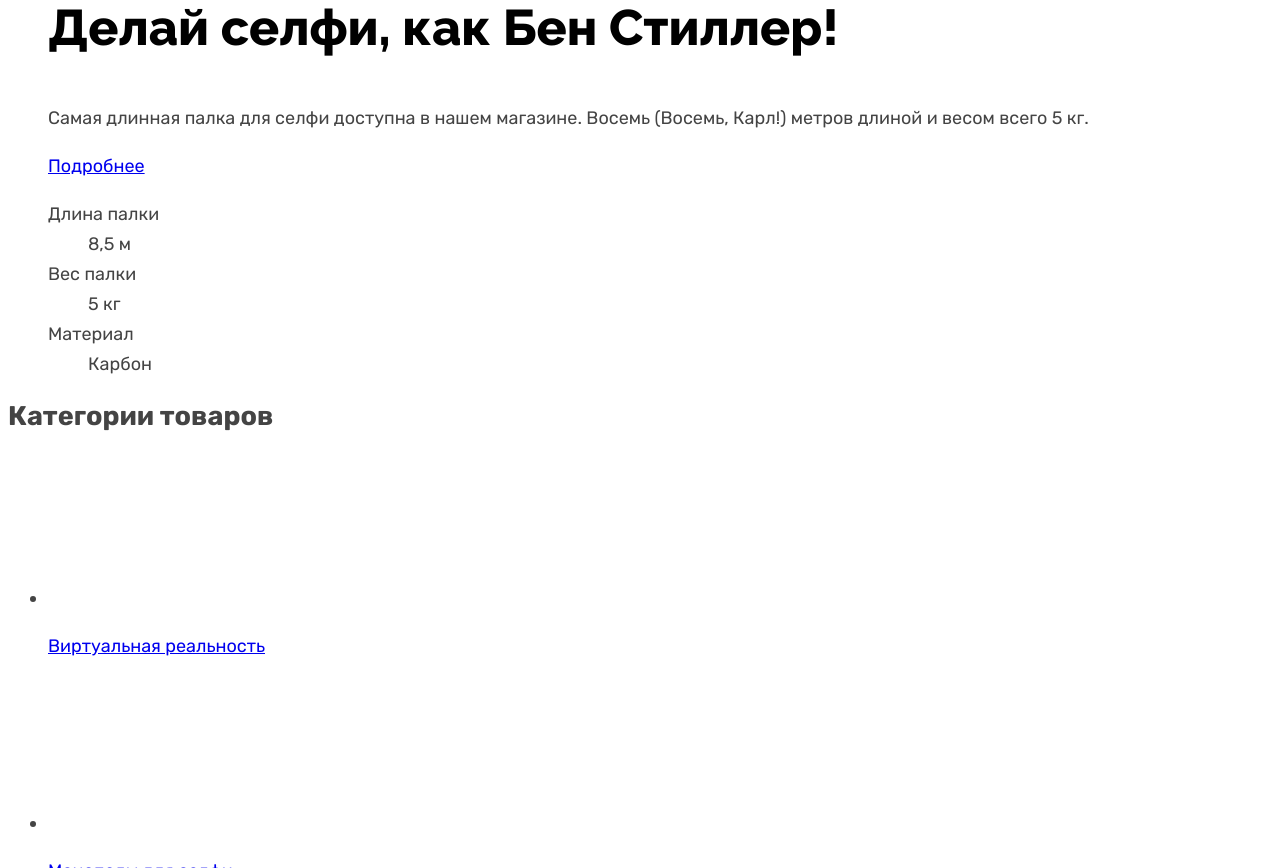
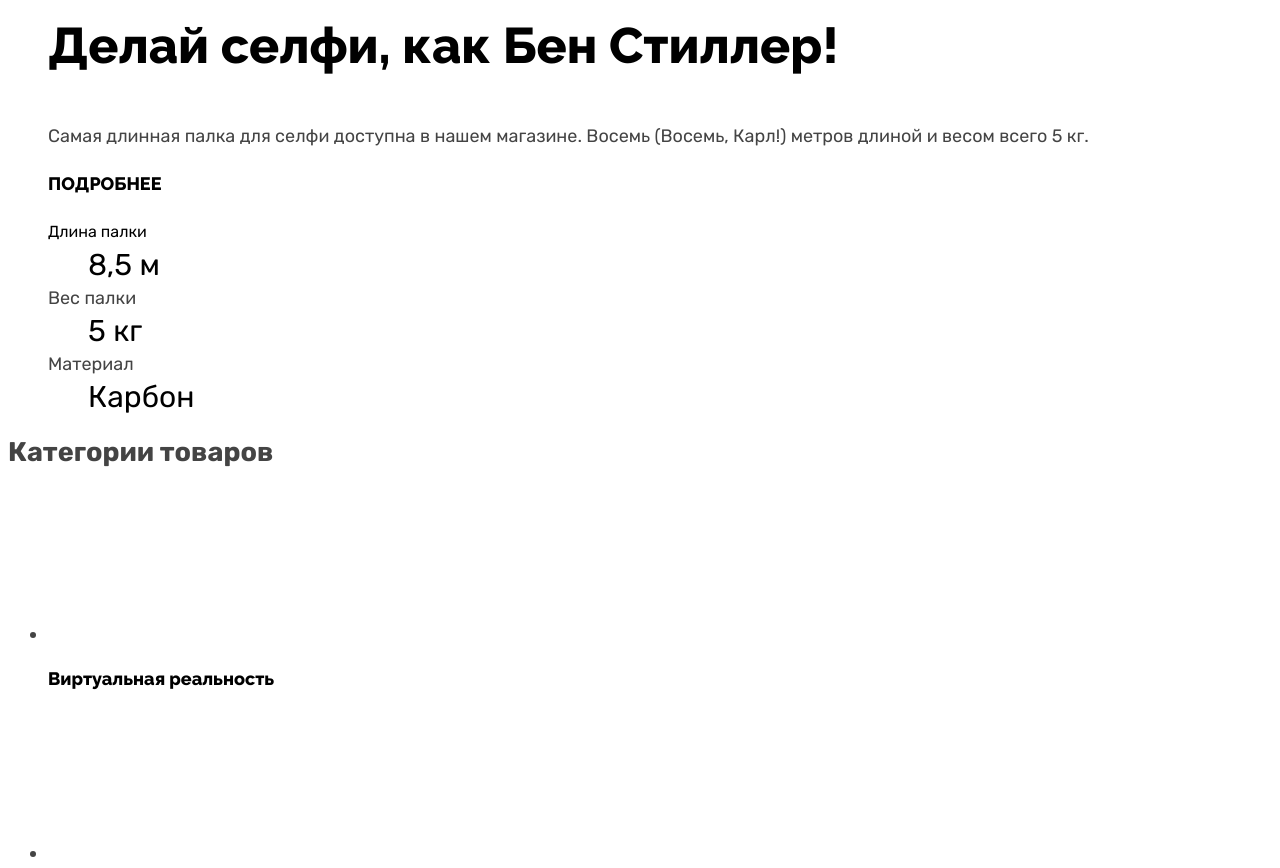
Before and after one commit to purpleracoon/2060081-device-34, a plain HTML site: page index.html in a window 1280 px wide. Shown: the part 1932-2800 px from the top of the page. Drawn offline with Linux system fonts and the light colour scheme; files whose address does not match are found by name.

Commit message:
Продолжает базовую стилизацию

```diff
--- a/index.html
+++ b/index.html
@@ -116,11 +116,11 @@
             <p class="gallery-item-title">Порхает как бабочка, жалит как пчела!</p>
             <p class="gallery-item-subtitle">Этот обычный, на первый взгляд, квадрокоптер оснащен мощным лазером замаскированным под стандартную камеру.</p>
             <a class="button more-button" href="#">Подробнее</a>
-            <dl class="gallery-information-list ">
+            <dl class="gallery-information-list">
               <dt class="gallery-item-feature">Дальность полета</dt>
               <dd class="gallery-item-value">800 м</dd>
-              <dt class="gallery-specifications-name">Радиус поражения</dt>
-              <dd class="gallery-specifications-item">50 м </dd>
+              <dt class="gallery-item-feature">Радиус поражения</dt>
+              <dd class="gallery-item-value">50 м</dd>
             </dl>
           </li>
           <li class="gallery-item">
@@ -132,7 +132,7 @@
               занятия и соблюдать диету.
             </p>
             <a class="button more-button" href="#">Подробнее</a>
-            <dl class="gallery-information-list ">
+            <dl class="gallery-information-list">
               <dt class="gallery-item-feature">Без подзарядки</dt>
               <dd class="gallery-item-value">48 часов</dd>
             </dl>
@@ -142,16 +142,15 @@
             <img class="slider-image" src="" width="560" height="560" alt="Палка для селфи.">
             <span class="slider-number">03</span>
             <p class="gallery-item-title">Делай селфи, как Бен Стиллер!</p>
-            <p class="gallery-item-subtitle">Самая длинная палка для селфи доступна в нашем магазине. Восемь (Восемь,
-              Карл!) метров длиной и весом всего 5 кг.</p>
+            <p class="gallery-item-subtitle">Самая длинная палка для селфи доступна в нашем магазине. Восемь (Восемь, Карл!) метров длиной и весом всего 5 кг.</p>
             <a class="button more-button" href="#">Подробнее</a>
-            <dl class="gallery-information-list ">
+            <dl class="gallery-information-list">
               <dt class="gallery-item-feature">Длина палки</dt>
               <dd class="gallery-item-value">8,5 м</dd>
               <dt class="gallery-specifications-name">Вес палки</dt>
               <dd class="gallery-item-value">5 кг</dd>
               <dt class="gallery-specifications-name">Материал</dt>
-              <dd class="gallery-specifications-item">Карбон</dd>
+              <dd class="gallery-item-value">Карбон</dd>
               </dl>
           </li>
         </ul>
@@ -213,8 +212,8 @@
           </li>
         </ul>
         <ul class="advantages-service-list">
-          <li class="advantages-service-item delivery-service">
-            <h3 class="advantages-service-title">Гарантия</h3>
+          <li class="advantages-service-item delivery-service advantages-service-item-current">
+            <h3 class="advantages-service-title">Доставка</h3>
             <p class="advantages-service-subtitle">Мы с удовольствием доставим ваш товар прямо к вашему подъезду совершенно бесплатно! Ведь мы неплохо заработаем, поднимая его на ваш этаж.</p>
           </li>
           <li class="advantages-service-item warranty-service visually-hidden">
--- a/styles/styles.css
+++ b/styles/styles.css
@@ -29,7 +29,7 @@
   --color-first: #000000;
   --color-second: #FFFFFF;
   --color-third: #444444;
-  --color-fourth: ;
+  --color-fourth: #FFE17F;
   --color-fifth: #68A2CA;
   --color-sixth: #756157;
   --color-seventh: #E5E5E5;
@@ -46,7 +46,7 @@
 }
 
 body {
-  font-family: "Rubik", sans-serif;
+  font-family: "Rubik", "Arial", sans-serif;
   font-size: 18px;
   line-height: 30px;
   font-weight: 400;
@@ -54,6 +54,18 @@ body {
   color: var(--color-third);
 }
 
+.button {
+  font-family: "Raleway", sans-serif;
+  font-size: 18px;
+  line-height: 22px;
+  font-weight: 800;
+  color: var(--color-first);
+  text-decoration: none;
+  text-align: center;
+  background-color: var(--color-second);
+  text-transform: uppercase;
+  border: none;
+}
 
 /* Pages */
 /* Шапка */
@@ -61,8 +73,6 @@ body {
   color: var(--color-first);
   background-color: var(--color-bg-third);
 }
-
-
 
 .navigation-link {
   font-family: inherit;
@@ -105,7 +115,6 @@ body {
   color: var(--color-third);
 }
 
-
 .gallery-item-title {
   font-family: "Raleway", sans-serif;
   font-size: 50px;
@@ -120,3 +129,48 @@ body {
   line-height: 30px;
   color: var(--color-third);
 }
+
+.gallery-item-value {
+  font-family: "Rubik", sans-serif;
+  font-size: 30px;
+  line-height: 36px;
+  color: var(--color-first);
+}
+
+.gallery-item-feature {
+  font-family: "Rubik", sans-serif;
+  font-size: 16px;
+  line-height: 30px;
+  color: var(--color-first);
+}
+
+
+.products-list-link {
+  font-family: "Raleway", sans-serif;
+  font-size: 18px;
+  line-height: 24px;
+  font-weight: 800;
+  color: var(--color-first);
+  text-decoration: none;
+}
+
+.service-button-current {
+  color: var(--color-fourth);
+}
+
+
+.advantages-service-title {
+  font-family: "Raleway", sans-serif;
+  font-size: 50px;
+  line-height: 50px;
+  font-weight: 800;
+  color: var(--color-first);
+}
+
+
+.advantages-service-subtitle {
+  font-family: "Rubik", sans-serif;
+  font-size: 18px;
+  line-height: 30px;
+  color: var(--color-third);
+}
```
